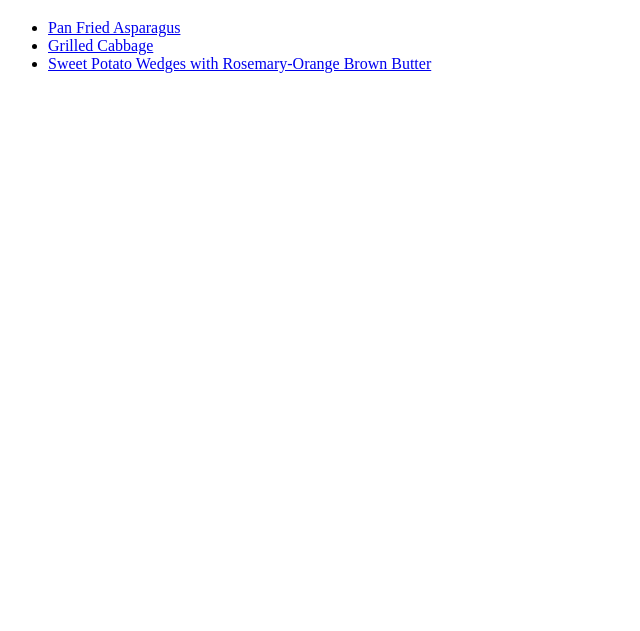
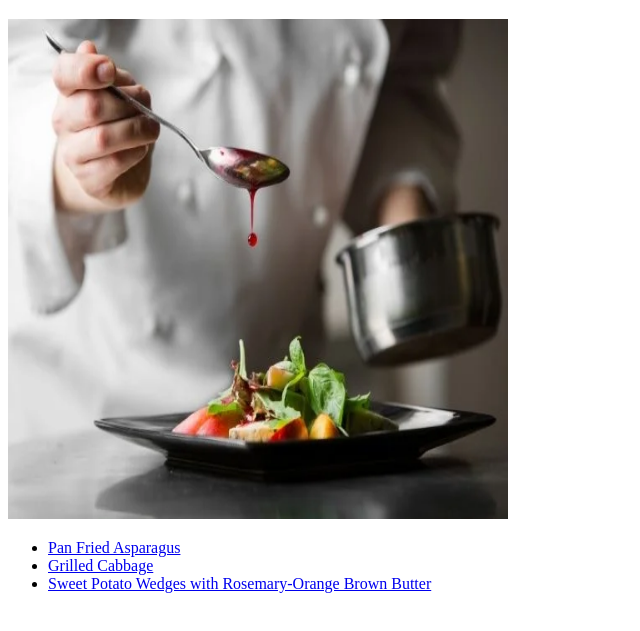
Before and after one commit to AdrianEhrlich/odin-recipes, a plain HTML site: page index.html in a window 1280 px wide. Shown: the part 61-692 px from the top of the page, without its empty margins (0-640 px from the left). Drawn offline with Linux system fonts and the light colour scheme.

Commit message:
Add image to Homepage

```diff
--- a/index.html
+++ b/index.html
@@ -9,6 +9,8 @@
     <body>
         <h1> Odin Recipes </h1>
 
+        <img src="images/chef.jpg" alt="A picture of a chef serving preparing a dish" width="500" height="500">
+
         <ul>
         <li><a href="recipes/pan_fried_asparagus.html">Pan Fried Asparagus</a></li>
         <li><a href="recipes/grilled_cabbage.html">Grilled Cabbage</a></li>
```
Also changed, not shown: images/chef.jpg (added).
